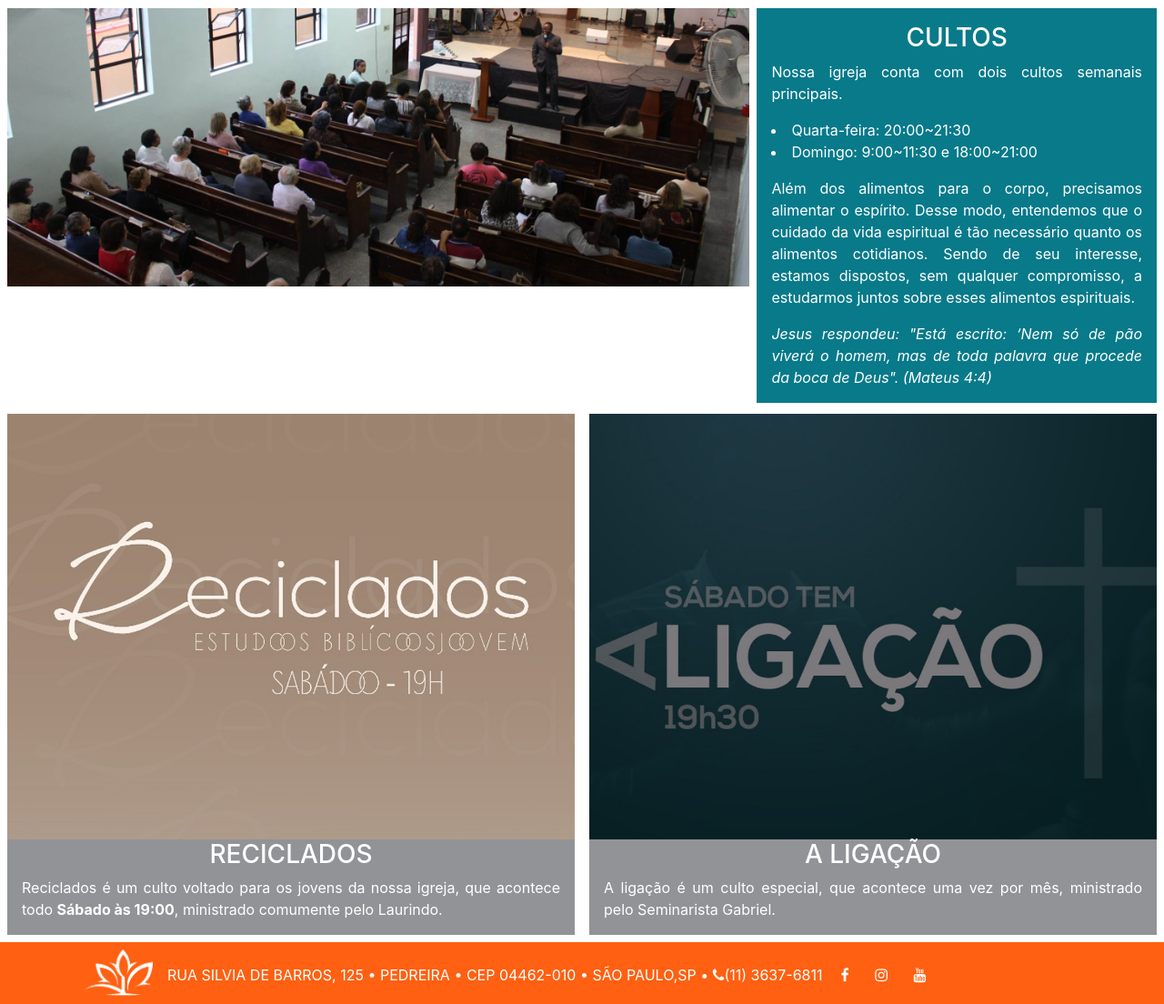
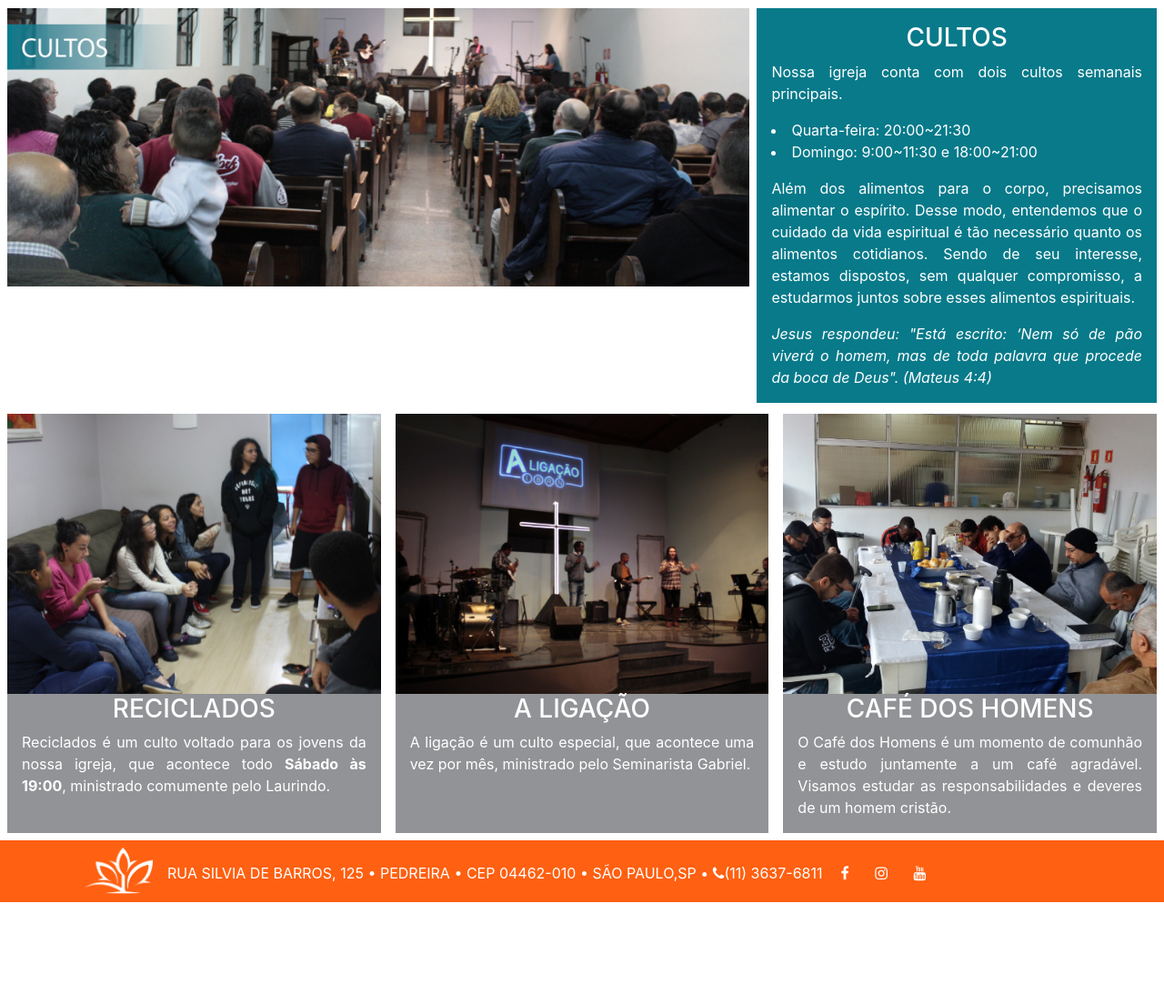
Before and after one commit to GustavoDiogo/siteibrn2, a PHP site: page /cultos.php in a window 1280 px wide. Shown: the part 71-1175 px from the top of the page at 91% size. After the commit the page ends 1063 px from the top, so only its background shows below. Run offline with PHP 8.4, Linux system fonts and the light colour scheme; some libraries are stand-ins or nearby versions.

Commit message:
Atuliza as fotos e adadiciona café dos homens

```diff
--- a/cultos.php
+++ b/cultos.php
@@ -52,6 +52,18 @@
 		</div>
 	</div>
 
+	<div class="banner-informativa">
+		<img src="images/cafedoshomens.jpg">
+
+		<div class="descricao-box-texto-informativa">
+			<h3 align="middle">CAFÉ DOS HOMENS</h3>
+			<p>
+				O Café dos Homens é um momento de comunhão e estudo juntamente a um café agradável. Visamos
+				estudar as responsabilidades e deveres de um homem cristão.
+			</p>
+		</div>
+	</div>
+
 </div>
 
 <?php include("footer.php"); ?>
```
Also changed, not shown: images/aligacao.jpg, images/cafedoshomens.jpg (added), images/cultos_banner.jpg, images/reciclados.jpg, images/sacerdotes.jpg.
